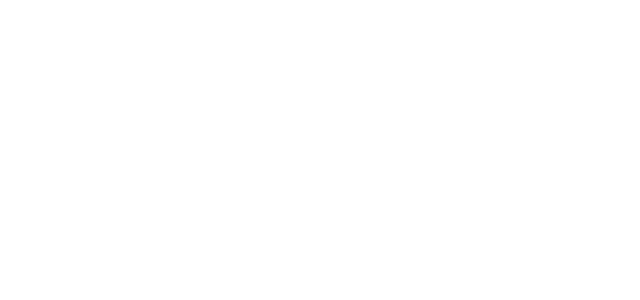
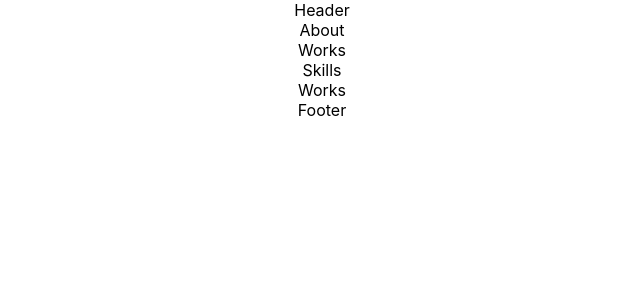
Before and after one commit to codecaiine/portfolio-version-2, a React (Create React App) app in the folder frontend/: page / in a window 1280 px wide. Shown: the top 300 px of the page, without its empty margins (318-958 px from the left). Built offline with nearby package versions, Linux system fonts and the light colour scheme.

Commit message:
List all comments in app js

```diff
--- a/frontend/src/App.js
+++ b/frontend/src/App.js
@@ -5,6 +5,12 @@
 const App = () => {
   return (
     <div className="App">
+      <Header />
+      <About />
+      <Works />
+      <Skills />
+      <Testimonials />
+      <Footer />
     </div>
   );
 }
```
